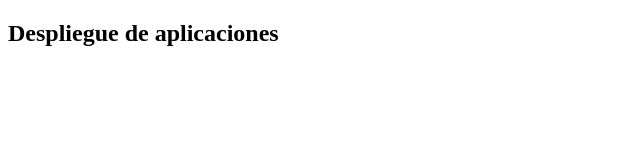
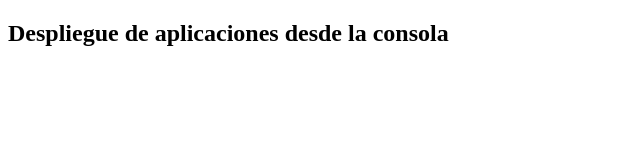
Before and after one commit to hugovr1208/ejercicio4, a plain HTML site: page index.html in a window 1280 px wide. Shown: the whole page, without its empty margins (0-640 px from the left). Drawn offline with Linux system fonts and the light colour scheme.

Commit message:
commit desde la terminal

```diff
--- a/index.html
+++ b/index.html
@@ -6,6 +6,6 @@
     <title>Document</title>
   </head>
   <body>
-    <h2><b>Despliegue de aplicaciones</b></h2>
+    <h2><b>Despliegue de aplicaciones desde la consola</b></h2>
   </body>
 </html>
```
